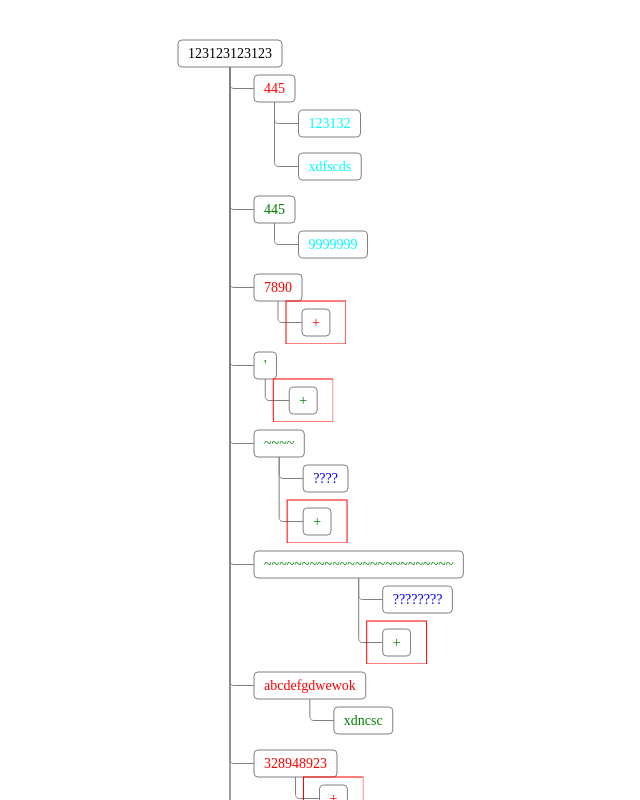
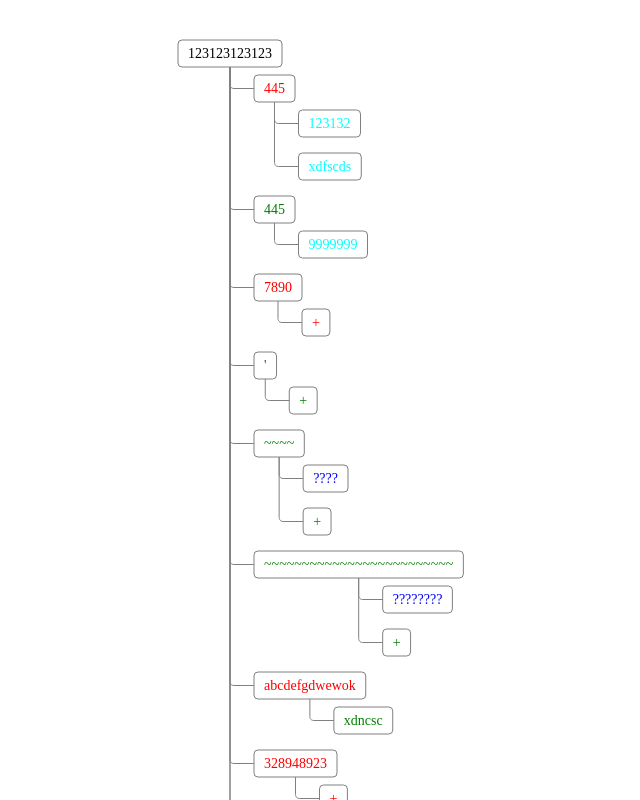
Before and after one commit to TheVeryDarkness/svg-tree-vue3, a Vue app: page / in a window 1280 px wide. Shown: the top 800 px of the page, without its empty margins (374-1014 px from the left). Built offline with nearby package versions, Linux system fonts and the light colour scheme.

Commit message:
Remove a debug frame.

```diff
--- a/src/components/TreeNode.vue
+++ b/src/components/TreeNode.vue
@@ -30,8 +30,8 @@
             cursor="pointer" drag-scroller-disable @mouseenter="hover = true" @mouseleave="hover = false">{{
                 extendTextContent }}</text>
         <path v-if="!collapsed && node.extensible" fill="none" :style="{ stroke: borderColor }" :d="extend.link" />
-        <rect v-if="!collapsed && node.extensible" :x="extend.left" :y="extend.top"
-            :width="extendNodeSize.bounding.width" :height="extendNodeSize.bounding.height" stroke="red" fill="none" />
+        <!--<rect v-if="!collapsed && node.extensible" :x="extend.left" :y="extend.top"
+            :width="extendNodeSize.bounding.width" :height="extendNodeSize.bounding.height" stroke="red" fill="none" />-->
     </svg>
 </template>
 <script setup lang="ts" generic="T extends Data<T>">
```
